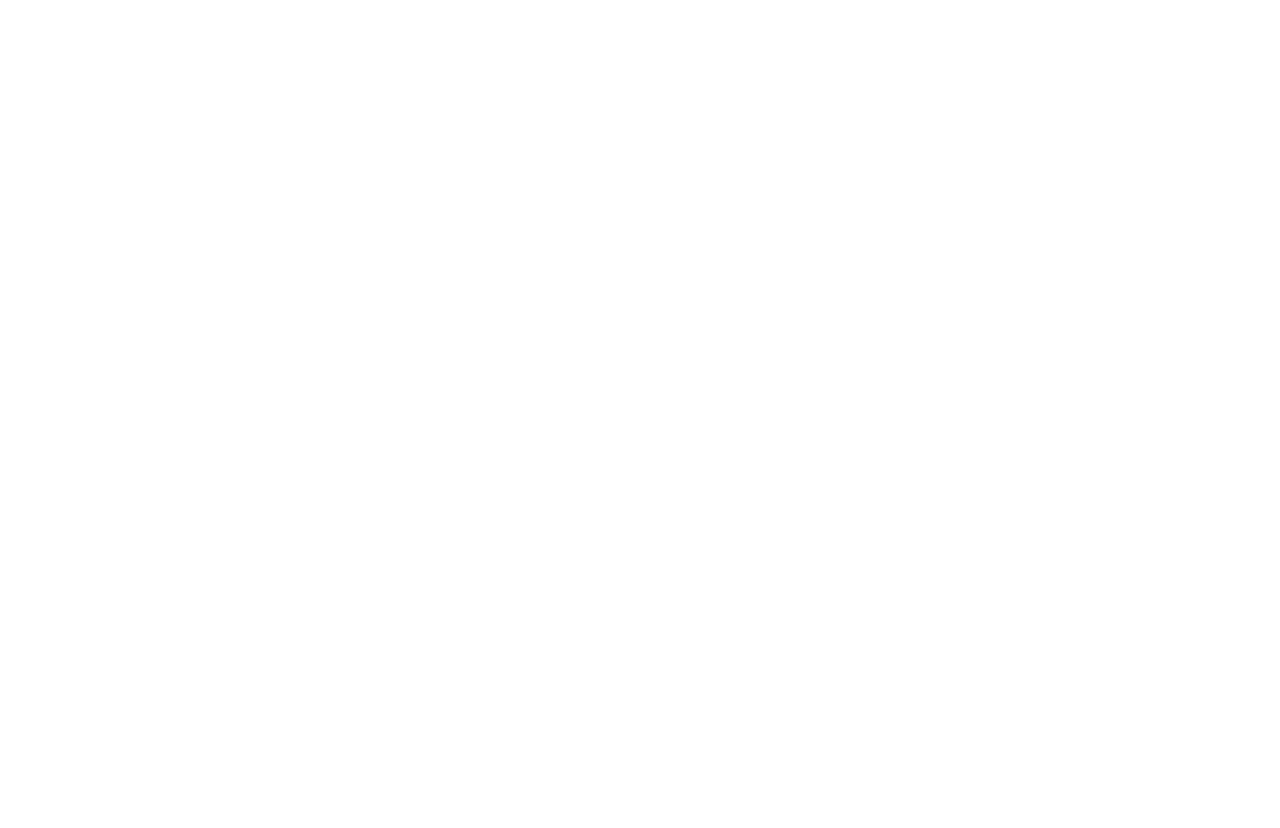
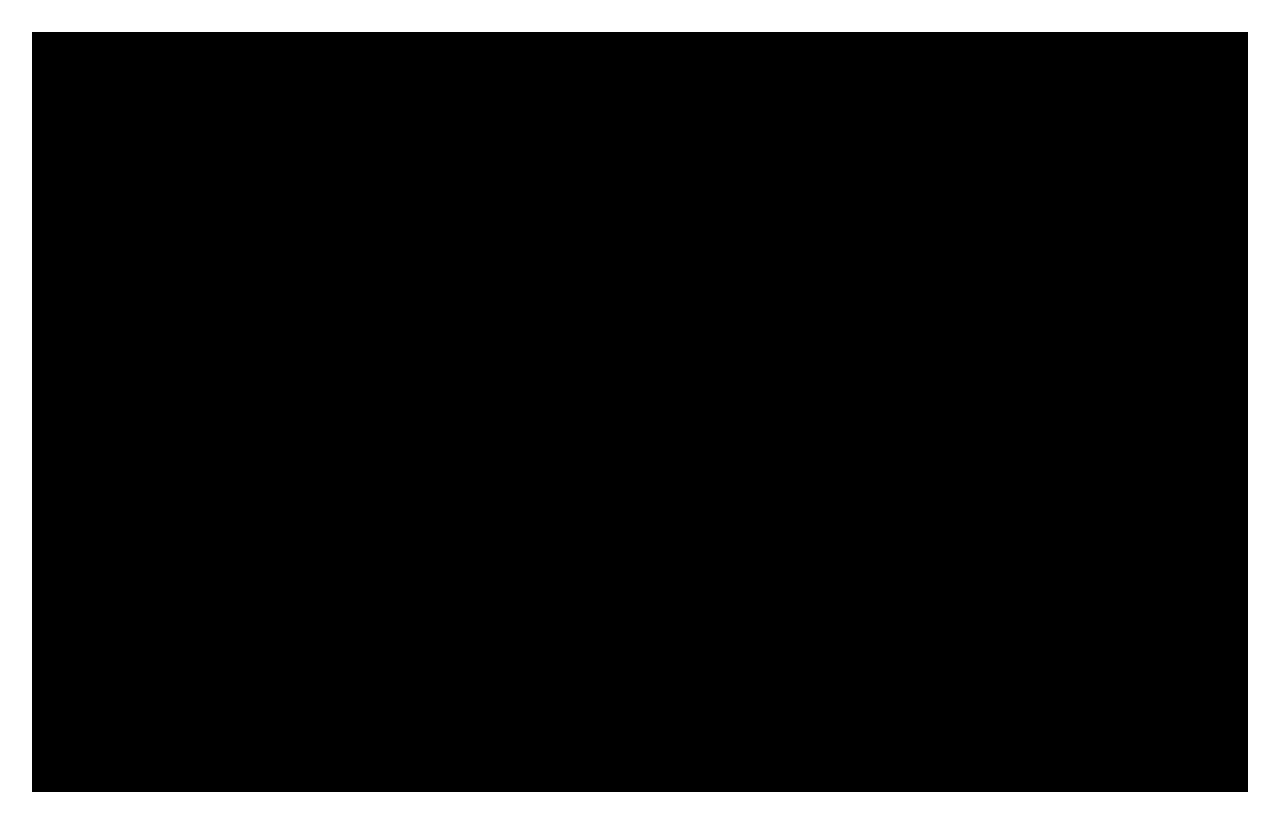
Before and after one commit to VeyGudTek/TypeGod, a website built with Vite: page index.html in a window 1280 px wide. Before the commit the page ends 800 px from the top, so only its background shows below. Built offline with nearby package versions, Linux system fonts and the light colour scheme.

Commit message:
Draw background, set canvas size

```diff
--- a/index.html
+++ b/index.html
@@ -6,7 +6,7 @@
     <meta name="viewport" content="width=device-width, initial-scale=1.0" />
     <title>typegod</title>
   </head>
-  <body>
+  <body style="margin: 0px;">
     <canvas id="canvas"></canvas>
     <script type="module" src="/src/canvas.ts"></script>
   </body>
--- a/src/Services/WindowProvider.ts
+++ b/src/Services/WindowProvider.ts
@@ -3,6 +3,7 @@ import type { Vector2 } from "@Models/.";
 class WindowProvider{
     readonly CanvasElement: HTMLCanvasElement;
     readonly CanvasContext: CanvasRenderingContext2D;
+    readonly CanvasRatio: number = .95;
 
     WindowSize:Vector2 = {x:0, y:0};
 
@@ -14,9 +15,15 @@ class WindowProvider{
     }
 
     OnWindowResize(){
+        this.CanvasElement.setAttribute("width", (window.innerWidth * this.CanvasRatio).toString());
+        this.CanvasElement.setAttribute("height", (window.innerHeight * this.CanvasRatio).toString());
+
+        const styling = `padding: ${Math.round((window.innerWidth * (1 - this.CanvasRatio))) / 2}px;`;
+        this.CanvasElement.setAttribute("style", styling);
+
         this.WindowSize = {
-            x: window.innerWidth,
-            y: window.innerHeight
+            x: window.innerWidth * this.CanvasRatio,
+            y: window.innerHeight * this.CanvasRatio
         }
     }
 }
--- a/src/Views/Main.ts
+++ b/src/Views/Main.ts
@@ -1,12 +1,12 @@
 import { DrawRect } from "@Functions/.";
-import { eventManager } from "@Services/.";
+import { eventManager, windowProvider } from "@Services/.";
 
-class Main{
+export class Main{
     constructor(){
         eventManager.RegisterUpdateEvent(this.OnUpdate);
     }
 
     private OnUpdate(){
-        //DrawRect()
+        DrawRect(0, 0, windowProvider.WindowSize.x, windowProvider.WindowSize.y, "black");
     }
 }
--- /dev/null
+++ b/src/Views/index.ts
@@ -0,0 +1 @@
+export * from "./Main";
--- a/src/canvas.ts
+++ b/src/canvas.ts
@@ -1,8 +1,10 @@
 import { eventManager } from "@Services/.";
+import { Main } from "@Views/.";
 
 console.log("StartApp");
 
 eventManager.RegisterClickEvent((e) => console.log(e));
 eventManager.RegisterClickEvent(() => console.log("hei"));
+const mainView = new Main();
 
 console.log("Finish Startup");
```
